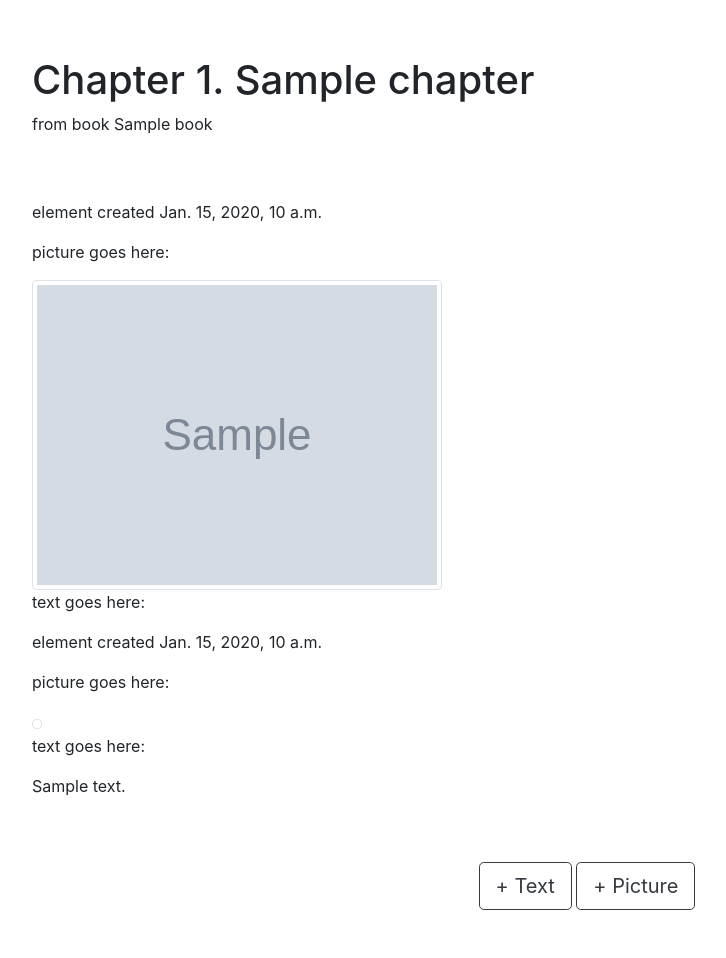
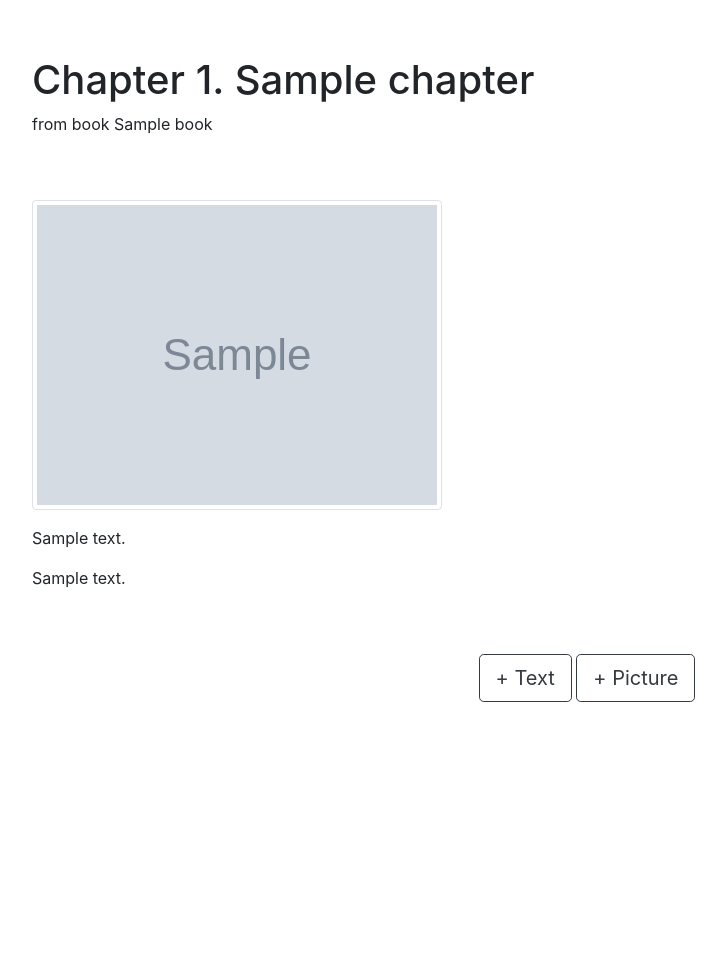
Before and after one commit to szymanskirafal/tryread, a Django app: a page that uses tryread/templates/writer/chapter.html in a window 1280 px wide. Shown: the part 56-1014 px from the top of the page, without its empty margins (53-779 px from the left). After the commit the page ends 758 px from the top, so only its background shows below. Run offline with Django 3.2, Linux system fonts and the light colour scheme; a user stored in the database is signed in; tables that the repository leaves empty hold one stand-in row (values such as "Sample post"); grey boxes marked "Sample" are stand-in pictures; some libraries are stand-ins or nearby versions; some web fonts are replaced.

Commit message:
polishing chapter template to display pictures and text corectly

```diff
--- a/tryread/static/css/tryread.css
+++ b/tryread/static/css/tryread.css
@@ -1,6 +1,7 @@
 html, body {
   height: 100%;
 }
+
 
 .min-height-100 {
   min-height: 100%;
@@ -18,3 +19,8 @@ html, body {
   border-radius: 5px;
   opacity: 0.8;
 }
+
+.font-bigger {
+  font-size: 4.0rem;
+  color: red;
+}
--- a/tryread/templates/writer/chapter.html
+++ b/tryread/templates/writer/chapter.html
@@ -7,25 +7,16 @@
   <h1>Chapter {{ chapter.nr }}. {{ chapter.title }}</h1>
   <p>from book {{ chapter.book }}</p>
   <br><br>
-  {% for text in texts %}
-    <p>----- created: {{ text.created }}</p>
-    <p>section {{ text.nr }}. <a href="{% url 'writer:section_detail' chapter.book.slug chapter.slug_chapter text.pk %}" class="btn btn-outline-dark">info</a></p>
 
-    <p>{{ text|linebreaks }}</p>
-  {% endfor %}
-  {% for picture in pictures %}
-    <p>----- created: {{ picture.created }}</p>
-    <img src="{{ picture.picture.url }}" class="img-thumbnail"/>
+  {% for element in elements %}
+    {% if element.picture %}
+      <img src="{{ element.picture.url }}" class="img-thumbnail"/>
+    {% elif element.text %}
+      <p>{{ element.text|linebreaks }}</p>
+      <p class="font-bigger">{{ element.text|linebreaks }}</p>
+    {% endif %}
   {% endfor %}
 
-  {% for element in elements %}
-    <p>element created {{ element.created }}</p>
-    <p>picture goes here:</p>
-    <img src="{{ element.picture.url }}" class="img-thumbnail"/>
-    <p>text goes here:</p>
-    <p>{{ element.text }}</p>
-
-  {% endfor %}
   <br><br>
   <div class="text-center">
     <a class="btn btn-lg btn-outline-dark" href="{% url 'writer:text_create' chapter.book.slug chapter.slug_chapter chapter.pk %}">+ Text</a>
```
